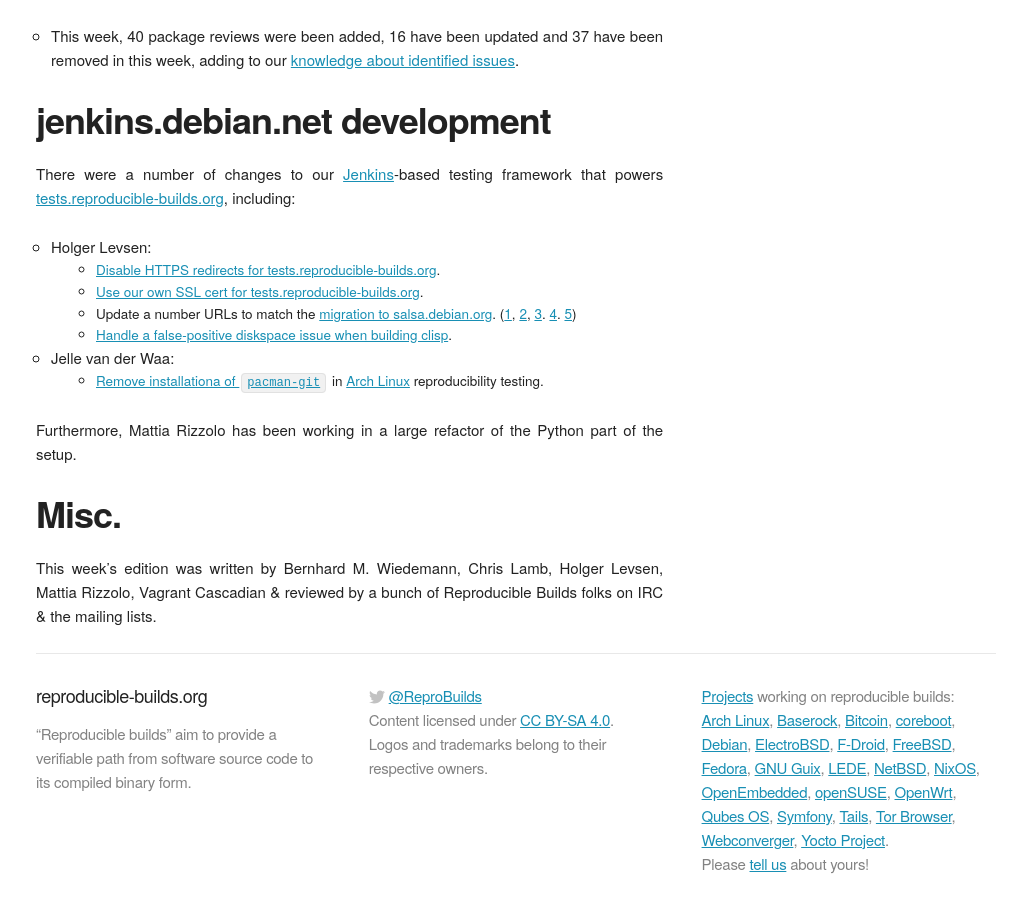
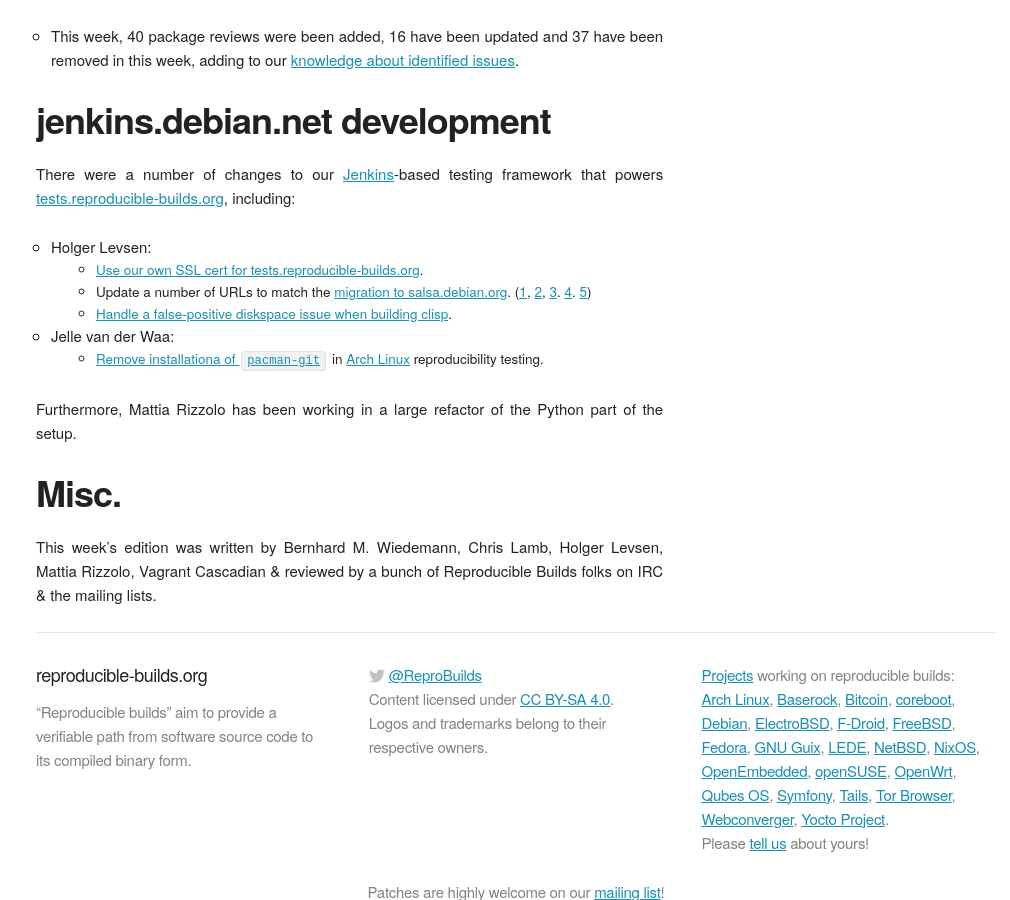
Before and after one commit to prototypefund/reproducible-website, a Jekyll site: the page built from _blog/posts/163.md, in a window 1280 px wide and 900 px high, scrolled down 1882 px. Shown: the whole window, without its empty margins (124-1134 px from the left). Built offline with Jekyll 4.4.1, drawn with Linux system fonts in a browser that asks for light colours; some web fonts are replaced; some of the changed text lies outside the part shown.

Commit message:
163: misc editorial edits
the disabling of https for a portion of the website is not a change
compared ot the previous weeks, so remove it

Signed-off-by: Mattia Rizzolo <mattia@debian.org>

```diff
--- a/_blog/posts/163.md
+++ b/_blog/posts/163.md
@@ -41,7 +41,7 @@
 
 * Chris Lamb updated the [diffoscope.org](https://diffoscope.org/) to [rewrite call to the readdir\_r(3) to use readdir(3) instead](https://salsa.debian.org/reproducible-builds/disorderfs/commit/fbfd4d0) as the former has been deprecated in glibc 2.24. This silences a `-Wdeprecated-declarations` GCC warning.
 
-* Mattia Rizzolo updated the various `README` files   on how to release the tarballs after moving to new infrastructure. ([1](https://salsa.debian.org/reproducible-builds/strip-nondeterminism/commit/9f1c756), [2](https://salsa.debian.org/reproducible-builds/disorderfs/commit/4810a11), [3](https://salsa.debian.org/reproducible-builds/reprotest/commit/1140670)), [4](https://salsa.debian.org/reproducible-builds/trydiffoscope/commit/63ae0f7))
+* Mattia Rizzolo updated the various `README` files  on how to release the tarballs after moving to new infrastructure. ([1](https://salsa.debian.org/reproducible-builds/strip-nondeterminism/commit/9f1c756), [2](https://salsa.debian.org/reproducible-builds/disorderfs/commit/4810a11), [3](https://salsa.debian.org/reproducible-builds/reprotest/commit/1140670)), [4](https://salsa.debian.org/reproducible-builds/trydiffoscope/commit/63ae0f7))
 
 * Chris Lamb also updated our [reproducible-builds.org](https://reproducible-builds.org/) website to [add Steven Chamberlain's "Fun with .buildinfo"](https://salsa.debian.org/reproducible-builds/reproducible-website/commit/e8ed178) and [update the entry our DebConf17 status update](https://salsa.debian.org/reproducible-builds/reproducible-website/commit/c59f287) to the [Talks & Resources](https://reproducible-builds.org/resources/) page.
 
@@ -56,9 +56,8 @@
 There were a number of changes to our [Jenkins](https://jenkins.io/)-based testing framework that powers [tests.reproducible-builds.org](https://tests.reproducible-builds.org/), including:
 
 * Holger Levsen:
-    * [Disable HTTPS redirects for tests.reproducible-builds.org](https://salsa.debian.org/qa/jenkins.debian.net/commit/20101007).
     * [Use our own SSL cert for tests.reproducible-builds.org](https://salsa.debian.org/qa/jenkins.debian.net/commit/98759b20).
-    * Update a number URLs to match the [migration to salsa.debian.org](https://wiki.debian.org/Salsa/AliothMigration). ([1](https://salsa.debian.org/qa/jenkins.debian.net/commit/f9777bdd), [2](https://salsa.debian.org/qa/jenkins.debian.net/commit/93970226), [3](https://salsa.debian.org/qa/jenkins.debian.net/commit/b6b60b84). [4](https://salsa.debian.org/qa/jenkins.debian.net/commit/f613997e). [5](https://salsa.debian.org/qa/jenkins.debian.net/commit/533f17f2))
+    * Update a number of URLs to match the [migration to salsa.debian.org](https://wiki.debian.org/Salsa/AliothMigration). ([1](https://salsa.debian.org/qa/jenkins.debian.net/commit/f9777bdd), [2](https://salsa.debian.org/qa/jenkins.debian.net/commit/93970226), [3](https://salsa.debian.org/qa/jenkins.debian.net/commit/b6b60b84). [4](https://salsa.debian.org/qa/jenkins.debian.net/commit/f613997e). [5](https://salsa.debian.org/qa/jenkins.debian.net/commit/533f17f2))
     * [Handle a false-positive diskspace issue when building clisp](https://salsa.debian.org/qa/jenkins.debian.net/commit/e23f278d).
 * Jelle van der Waa:
     * [Remove installationa of `pacman-git`](https://salsa.debian.org/qa/jenkins.debian.net/commit/c414ae7f) in [Arch Linux](https://www.archlinux.org/) reproducibility testing.
```
Also changed, not shown: other parts of _blog/posts/163.md (+1 -1 lines).
